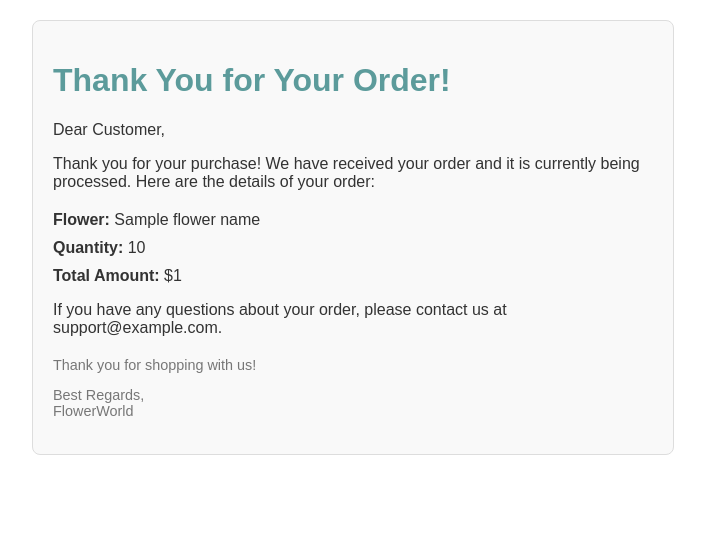
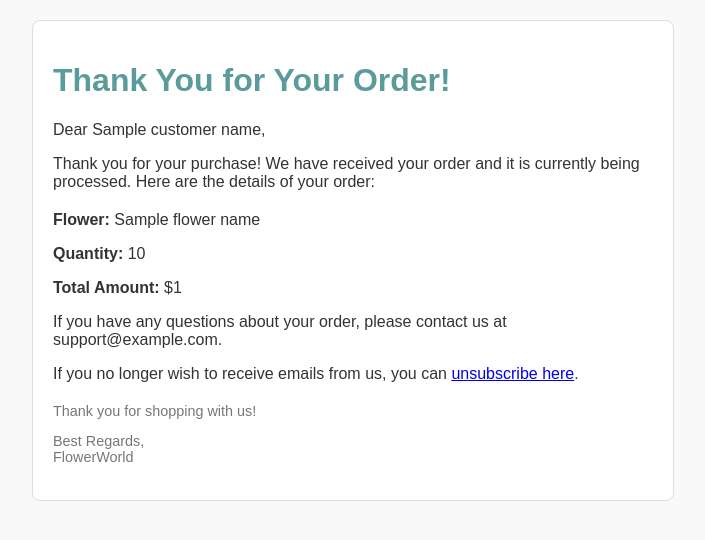
Before and after one commit to durbadol218/FlowerWorld, a Django app: template order/templates/orderemail.html in a window 1280 px wide. Shown: the top 540 px of the page, without its empty margins (287-992 px from the left). Run offline with Django 5.2, Linux system fonts and the light colour scheme; the template is opened without the code that fills it: most values are stand-ins (such as "Sample title", 1, 10 or a date in 2020).

Commit message:
some changes occured

```diff
--- a/order/templates/orderemail.html
+++ b/order/templates/orderemail.html
@@ -4,52 +4,21 @@
     <meta charset="utf-8">
     <meta name="viewport" content="width=device-width, initial-scale=1.0">
     <title>Order Confirmation</title>
-    <style>
-        body {
-            font-family: Arial, sans-serif;
-            color: #333;
-            margin: 0;
-            padding: 0;
-        }
-        .container {
-            max-width: 600px;
-            margin: 20px auto;
-            padding: 20px;
-            border: 1px solid #ddd;
-            border-radius: 8px;
-            background-color: #f9f9f9;
-        }
-        h1 {
-            color: #5c9b9b;
-        }
-        .order-details {
-            margin-top: 20px;
-        }
-        .order-details p {
-            margin: 0 0 10px;
-        }
-        .footer {
-            margin-top: 20px;
-            font-size: 0.9em;
-            color: #777;
-        }
-    </style>
 </head>
-<body>
-    <div class="container">
-        <h1>Thank You for Your Order!</h1>
-        <p>Dear Customer,</p>
+<body style="font-family: Arial, sans-serif; color: #333; margin: 0; padding: 0; background-color: #f9f9f9;">
+    <div style="max-width: 600px; margin: 20px auto; padding: 20px; border: 1px solid #ddd; border-radius: 8px; background-color: #fff;">
+        <h1 style="color: #5c9b9b;">Thank You for Your Order!</h1>
+        <p>Dear {{ customer_name }},</p>
         <p>Thank you for your purchase! We have received your order and it is currently being processed. Here are the details of your order:</p>
 
-        <div class="order-details">
+        <div style="margin-top: 20px;">
             <p><strong>Flower:</strong> {{ flower_name }}</p>
             <p><strong>Quantity:</strong> {{ quantity }}</p>
             <p><strong>Total Amount:</strong> ${{ total_amount }}</p>
         </div>
-
         <p>If you have any questions about your order, please contact us at support@example.com.</p>
-
-        <div class="footer">
+        <p>If you no longer wish to receive emails from us, you can <a href="unsubscribe_link">unsubscribe here</a>.</p>
+        <div style="margin-top: 20px; font-size: 0.9em; color: #777;">
             <p>Thank you for shopping with us!</p>
             <p>Best Regards,<br>FlowerWorld</p>
         </div>
```
Also changed, not shown: order/views.py (+28 -1 lines), db.sqlite3, user/images/men1_Ngusq3Z.jpeg (added).
